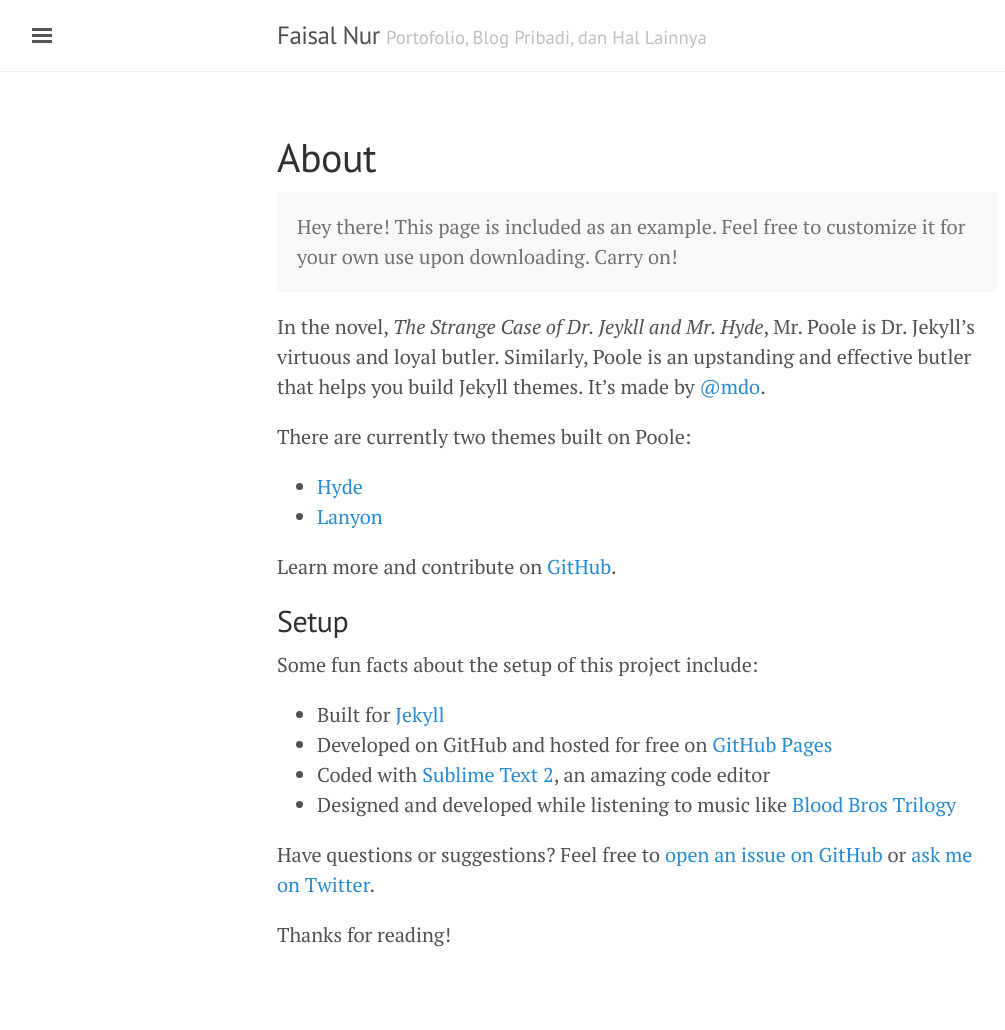
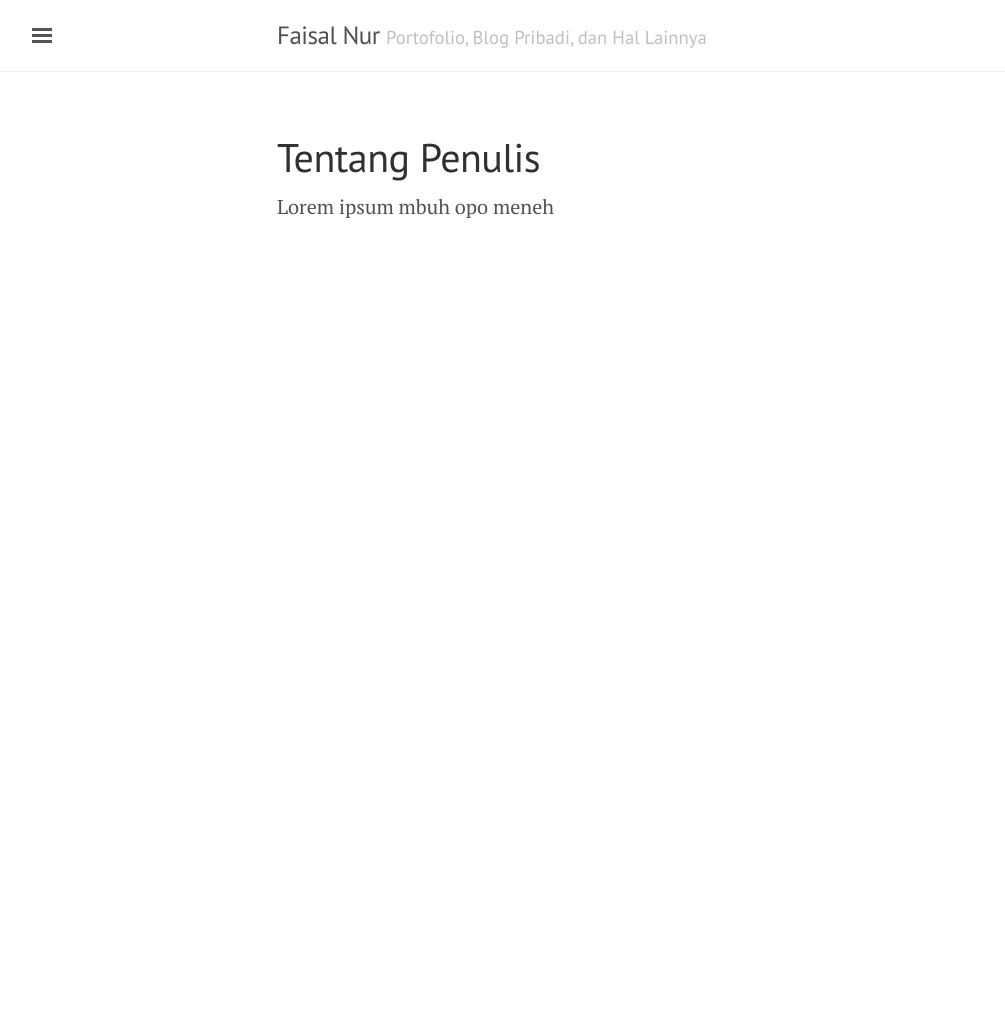
Before and after one commit to faisalnur/faisalnur.github.io, a Jekyll site: the page built from about.md, in a window 1280 px wide. Shown: the whole page, without its empty margins (3-1008 px from the left). Built offline with Jekyll 4.4.1, drawn with Linux system fonts in a browser that asks for light colours; after the commit the page ends 900 px from its top, so only the background shows below that.

Commit message:
Update about.md

```diff
--- a/about.md
+++ b/about.md
@@ -1,30 +1,5 @@
 ---
 layout: page
-title: About
+title: Tentang Penulis
 ---
-
-<p class="message">
-  Hey there! This page is included as an example. Feel free to customize it for your own use upon downloading. Carry on!
-</p>
-
-In the novel, *The Strange Case of Dr. Jeykll and Mr. Hyde*, Mr. Poole is Dr. Jekyll's virtuous and loyal butler. Similarly, Poole is an upstanding and effective butler that helps you build Jekyll themes. It's made by [@mdo](https://twitter.com/mdo).
-
-There are currently two themes built on Poole:
-
-* [Hyde](http://hyde.getpoole.com)
-* [Lanyon](http://lanyon.getpoole.com)
-
-Learn more and contribute on [GitHub](https://github.com/poole).
-
-## Setup
-
-Some fun facts about the setup of this project include:
-
-* Built for [Jekyll](http://jekyllrb.com)
-* Developed on GitHub and hosted for free on [GitHub Pages](https://pages.github.com)
-* Coded with [Sublime Text 2](http://sublimetext.com), an amazing code editor
-* Designed and developed while listening to music like [Blood Bros Trilogy](https://soundcloud.com/maddecent/sets/blood-bros-series)
-
-Have questions or suggestions? Feel free to [open an issue on GitHub](https://github.com/poole/issues/new) or [ask me on Twitter](https://twitter.com/mdo).
-
-Thanks for reading!
+Lorem ipsum mbuh opo meneh
```
